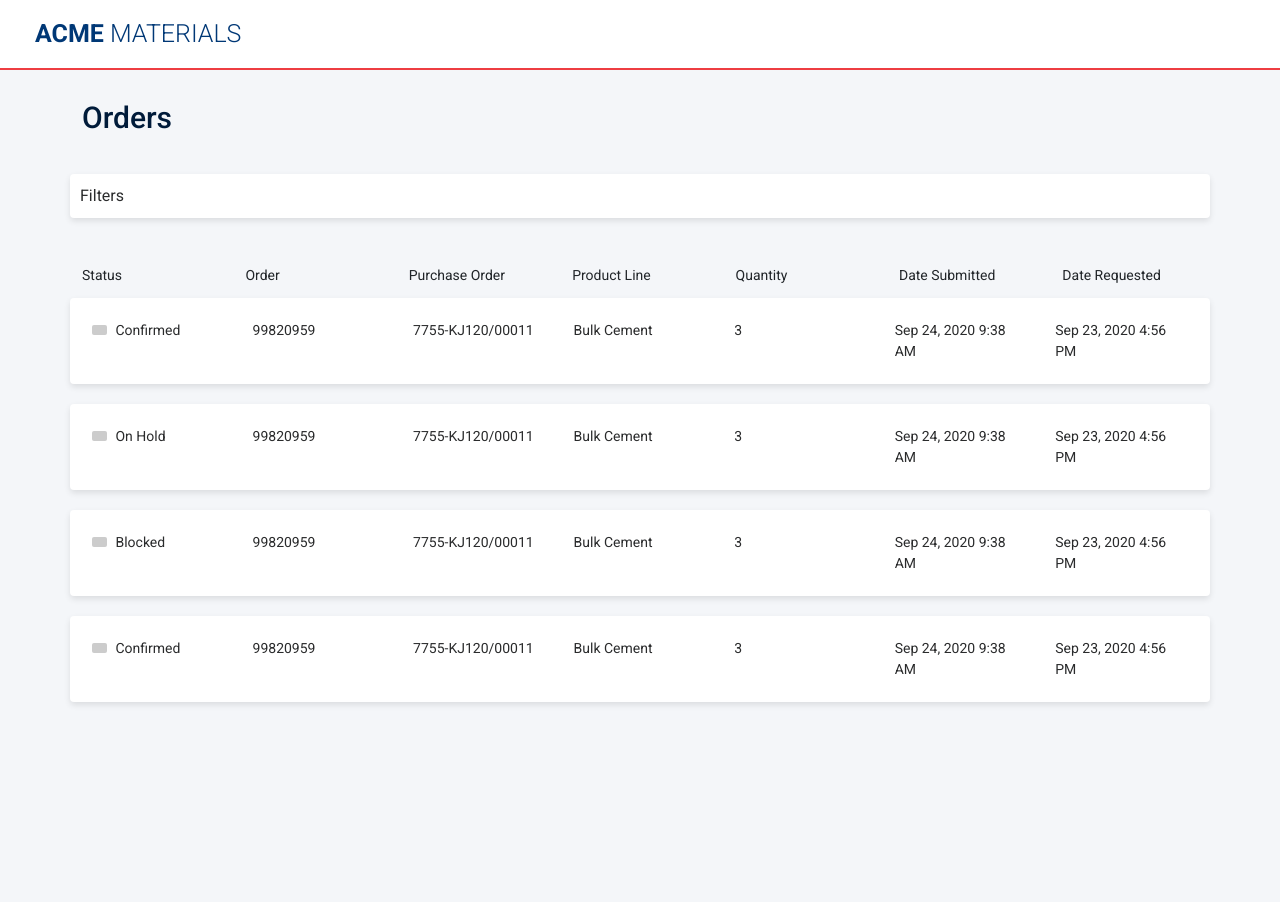
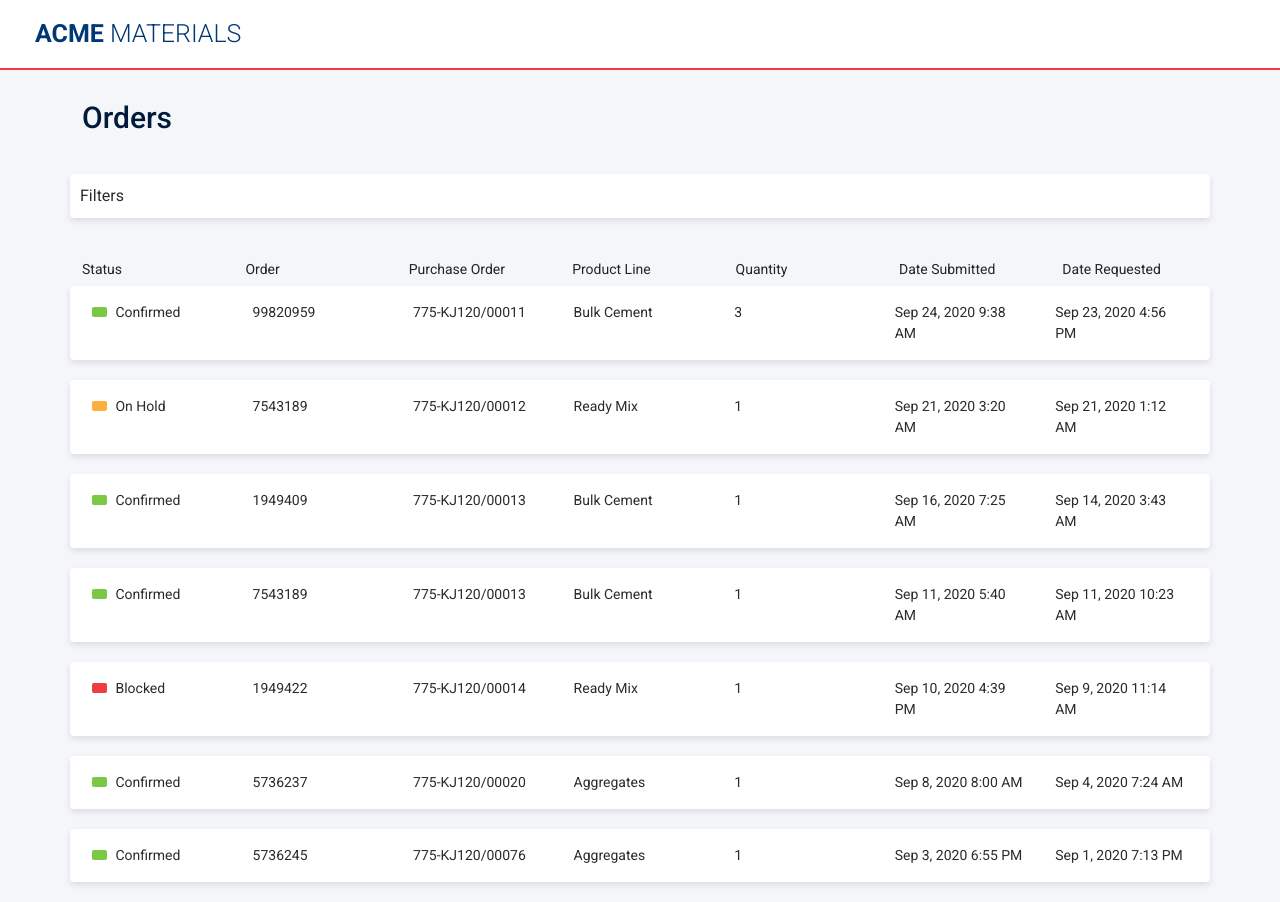
Before and after one commit to fidelhdz/companyx-ux-test, an Angular app: page / in a window 1280 px wide. Before the commit the page ends 800 px from the top, so only its background shows below. Built offline with nearby package versions, Linux system fonts and the light colour scheme.

Commit message:
Creating dynamic table

```diff
--- a/angular.json
+++ b/angular.json
@@ -1,5 +1,8 @@
 {
   "$schema": "./node_modules/@angular/cli/lib/config/schema.json",
+  "cli": {
+    "analytics": false
+  },
   "version": 1,
   "newProjectRoot": "projects",
   "projects": {
--- a/src/app/app.component.html
+++ b/src/app/app.component.html
@@ -38,134 +38,39 @@
             <div class="table-cell">Date Requested</div>
           </div>
           <!-- END ROW TITLES -->
+
           <!-- CONTENT TABLE -->
-          <div class="table-row panel">
-            <div class="table-cell">
+          <div class="table-row panel" *ngFor="let order of orders; let i = index;">
+            <div class="table-cell" [attr.data-jobsite]="order.jobSite">
               <small>Status</small>
-              <span class="status-color"></span> Confirmed
+              <span class="status-color"
+                    [class.green]="order.status === 'Confirmed'"
+                    [class.yellow]="order.status === 'On Hold'"
+                    [class.red]="order.status === 'Blocked'"></span> {{ order.status }}
             </div>
             <div class="table-cell">
               <small>Order</small>
-              99820959
+              {{ order.order }}
             </div>
             <div class="table-cell">
               <small>Purchase Order</small>
-              7755-KJ120/00011
+              {{ order.purchaseOrder }}
             </div>
             <div class="table-cell">
               <small>Product Line</small>
-              Bulk Cement
+              {{ order.productLine }}
             </div>
             <div class="table-cell">
               <small>Quantity</small>
-              3
+              {{ order.quantity }}
             </div>
             <div class="table-cell">
               <small>Date Submitted</small>
-              Sep 24, 2020 9:38 AM
+              {{ order.dateSubmitted }}
             </div>
             <div class="table-cell">
               <small>Date Requested</small>
-              Sep 23, 2020 4:56 PM
-            </div>
-          </div>
-          <!-- END CONTENT TABLE -->
-
-          <!-- CONTENT TABLE -->
-          <div class="table-row panel">
-            <div class="table-cell">
-              <small>Status</small>
-              <span class="status-color"></span> On Hold
-            </div>
-            <div class="table-cell">
-              <small>Order</small>
-              99820959
-            </div>
-            <div class="table-cell">
-              <small>Purchase Order</small>
-              7755-KJ120/00011
-            </div>
-            <div class="table-cell">
-              <small>Product Line</small>
-              Bulk Cement
-            </div>
-            <div class="table-cell">
-              <small>Quantity</small>
-              3
-            </div>
-            <div class="table-cell">
-              <small>Date Submitted</small>
-              Sep 24, 2020 9:38 AM
-            </div>
-            <div class="table-cell">
-              <small>Date Requested</small>
-              Sep 23, 2020 4:56 PM
-            </div>
-          </div>
-          <!-- END CONTENT TABLE -->
-
-          <!-- CONTENT TABLE -->
-          <div class="table-row panel">
-            <div class="table-cell">
-              <small>Status</small>
-              <span class="status-color"></span> Blocked
-            </div>
-            <div class="table-cell">
-              <small>Order</small>
-              99820959
-            </div>
-            <div class="table-cell">
-              <small>Purchase Order</small>
-              7755-KJ120/00011
-            </div>
-            <div class="table-cell">
-              <small>Product Line</small>
-              Bulk Cement
-            </div>
-            <div class="table-cell">
-              <small>Quantity</small>
-              3
-            </div>
-            <div class="table-cell">
-              <small>Date Submitted</small>
-              Sep 24, 2020 9:38 AM
-            </div>
-            <div class="table-cell">
-              <small>Date Requested</small>
-              Sep 23, 2020 4:56 PM
-            </div>
-          </div>
-          <!-- END CONTENT TABLE -->
-
-          <!-- CONTENT TABLE -->
-          <div class="table-row panel">
-            <div class="table-cell">
-              <small>Status</small>
-              <span class="status-color"></span> Confirmed
-            </div>
-            <div class="table-cell">
-              <small>Order</small>
-              99820959
-            </div>
-            <div class="table-cell">
-              <small>Purchase Order</small>
-              7755-KJ120/00011
-            </div>
-            <div class="table-cell">
-              <small>Product Line</small>
-              Bulk Cement
-            </div>
-            <div class="table-cell">
-              <small>Quantity</small>
-              3
-            </div>
-            <div class="table-cell">
-              <small>Date Submitted</small>
-              Sep 24, 2020 9:38 AM
-            </div>
-            <div class="table-cell">
-              <small>Date Requested</small>
-              Sep 23, 2020 4:56 PM
+              {{ order.dateRequested }}
             </div>
           </div>
           <!-- END CONTENT TABLE -->
--- a/src/app/app.component.scss
+++ b/src/app/app.component.scss
@@ -67,7 +67,7 @@ section {
 
                 .table-cell {
                     display: inline-block;
-                    padding: 12px;
+                    padding: 6px 12px;
                     font-size: 14px;
                     flex-basis: 14%;
 
@@ -77,6 +77,10 @@ section {
                         padding: 10px;
                     }
 
+                    .no-display {
+                        display: none;
+                    }
+
                     .status-color {
                         display: inline-block;
                         width: 15px;
@@ -84,12 +88,25 @@ section {
                         background-color: #cccccc;
                         margin-right: 5px;
                         border-radius: 2px;
+
+                        &.green {
+                            background-color: #7AC844;
+                        }
+
+                        &.yellow {
+                            background-color: #FBB03B;
+                        }
+
+                        &.red {
+                            background-color: #EE3D42;
+                        }
                     }
 
                     small {
                         font-size: 10px;
                         display: block;
-                        color: #001B3A;
+                        color: #999999;
+                        text-transform: uppercase;
 
                         @media screen and (min-width: 780px){
                             display: none;
--- a/src/app/app.component.ts
+++ b/src/app/app.component.ts
@@ -1,4 +1,5 @@
 import { Component } from '@angular/core';
+import { Orders } from './models/orders.model';
 
 @Component({
   selector: 'app-root',
@@ -7,4 +8,13 @@ import { Component } from '@angular/core';
 })
 export class AppComponent {
   title = 'neoris-ux-test';
+  orders:Orders[] = [
+    new Orders('First Avenue', 'Confirmed', 99820959, '775-KJ120/00011', 'Bulk Cement', 3, 'Sep 24, 2020 9:38 AM', 'Sep 23, 2020 4:56 PM'),
+    new Orders('Centenial Mall', 'On Hold', 7543189, '775-KJ120/00012', 'Ready Mix', 1, 'Sep 21, 2020 3:20 AM', 'Sep 21, 2020 1:12 AM'),
+    new Orders('Main Train Station', 'Confirmed', 1949409, '775-KJ120/00013', 'Bulk Cement', 1, 'Sep 16, 2020 7:25 AM', 'Sep 14, 2020 3:43 AM'),
+    new Orders('Auto Dealership', 'Confirmed', 7543189, '775-KJ120/00013', 'Bulk Cement', 1, 'Sep 11, 2020 5:40 AM', 'Sep 11, 2020 10:23 AM'),
+    new Orders('North Bridge', 'Blocked', 1949422, '775-KJ120/00014', 'Ready Mix', 1, 'Sep 10, 2020 4:39 PM', 'Sep 9, 2020 11:14 AM'),
+    new Orders('Rapid Parks', 'Confirmed', 5736237, '775-KJ120/00020', 'Aggregates', 1, 'Sep 8, 2020 8:00 AM', 'Sep 4, 2020 7:24 AM'),
+    new Orders('Centenial Mall', 'Confirmed', 5736245, '775-KJ120/00076', 'Aggregates', 1, 'Sep 3, 2020 6:55 PM', 'Sep 1, 2020 7:13 PM')
+  ];
 }
```
